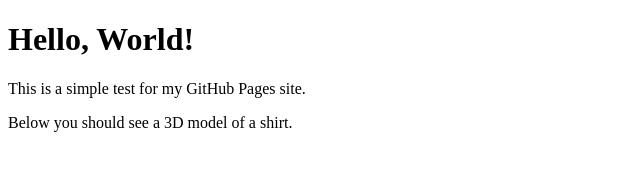
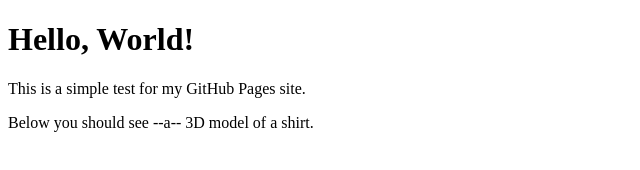
Before and after one commit to RonenRoz/pupe, a plain HTML site: page index.html in a window 1280 px wide. Shown: the full height of the page, 0-640 px from the left. Drawn offline with Linux system fonts and the light colour scheme; some packages are replaced by stand-ins of ours; a script that the page names is missing.

Commit message:
Update index.html

```diff
--- a/index.html
+++ b/index.html
@@ -11,7 +11,7 @@
 <body>
     <h1>Hello, World!</h1>
     <p>This is a simple test for my GitHub Pages site.</p>
-    <p>Below you should see a 3D model of a shirt.</p>
+    <p>Below you should see --a-- 3D model of a shirt.</p>
 
     <!-- Your 3D model viewer -->
     <model-viewer src="https://ronenroz.github.io/pupe/models/flat_shirt_size__LL.usdz"
```
